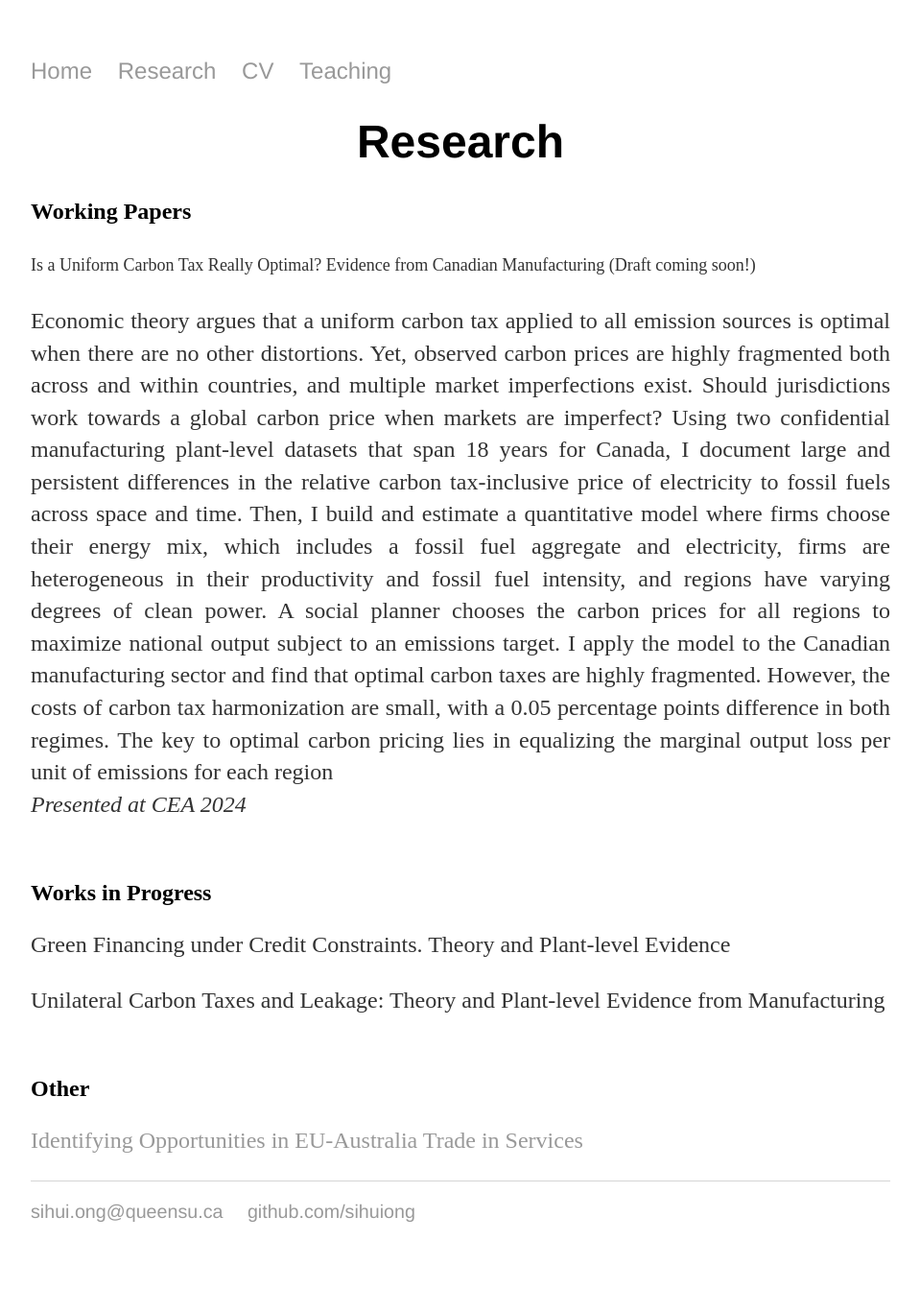
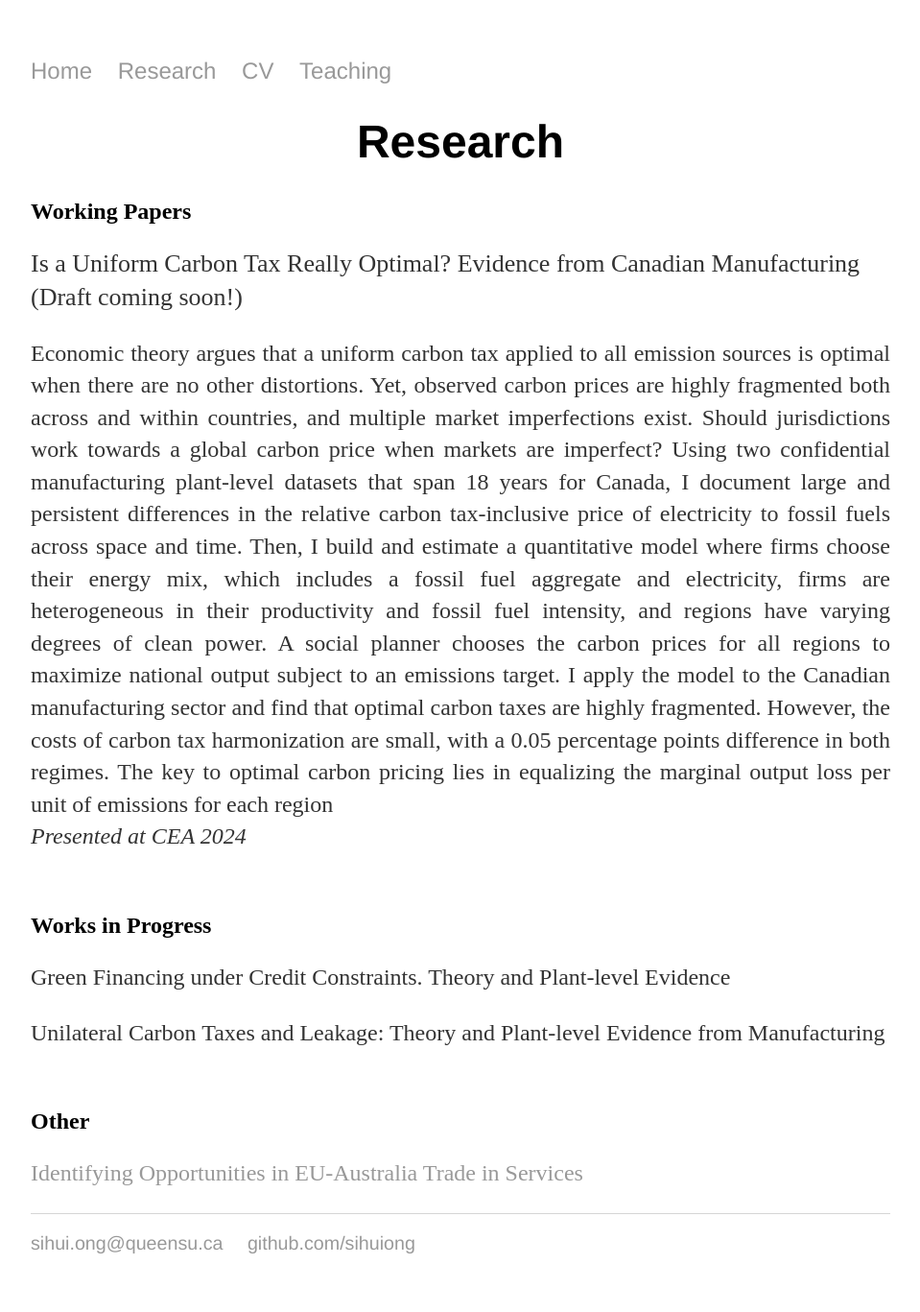
Before and after one commit to SihuiOng/SihuiOng.github.io, a Jekyll site: the page built from research/index.html, in a window 1280 px wide. Shown: the whole page at 96% size, without its empty margins (160-1119 px from the left). Built offline with Jekyll 4.4.1, drawn with Linux system fonts in a browser that asks for light colours; before the commit the page ends 1334 px from its top, so only the background shows below that.

Commit message:
Update index.html

```diff
--- a/research/index.html
+++ b/research/index.html
@@ -5,7 +5,7 @@
 	<div class="research">
 	<h1 style="text-align:center;">Research</h1>
 	<h2>Working Papers</h2>
-	<p><span style="font-size: 18px">Is a Uniform Carbon Tax Really Optimal? Evidence from Canadian Manufacturing (Draft coming soon!)</span>  </p>
+	<p><span style="font-size: 26px">Is a Uniform Carbon Tax Really Optimal? Evidence from Canadian Manufacturing (Draft coming soon!)</span>  </p>
   <p align="justify"> Economic theory argues that a uniform carbon tax applied to all emission sources is optimal when there
 are no other distortions. Yet, observed carbon prices are highly fragmented both across and within
 countries, and multiple market imperfections exist. Should jurisdictions work towards a global carbon
```
